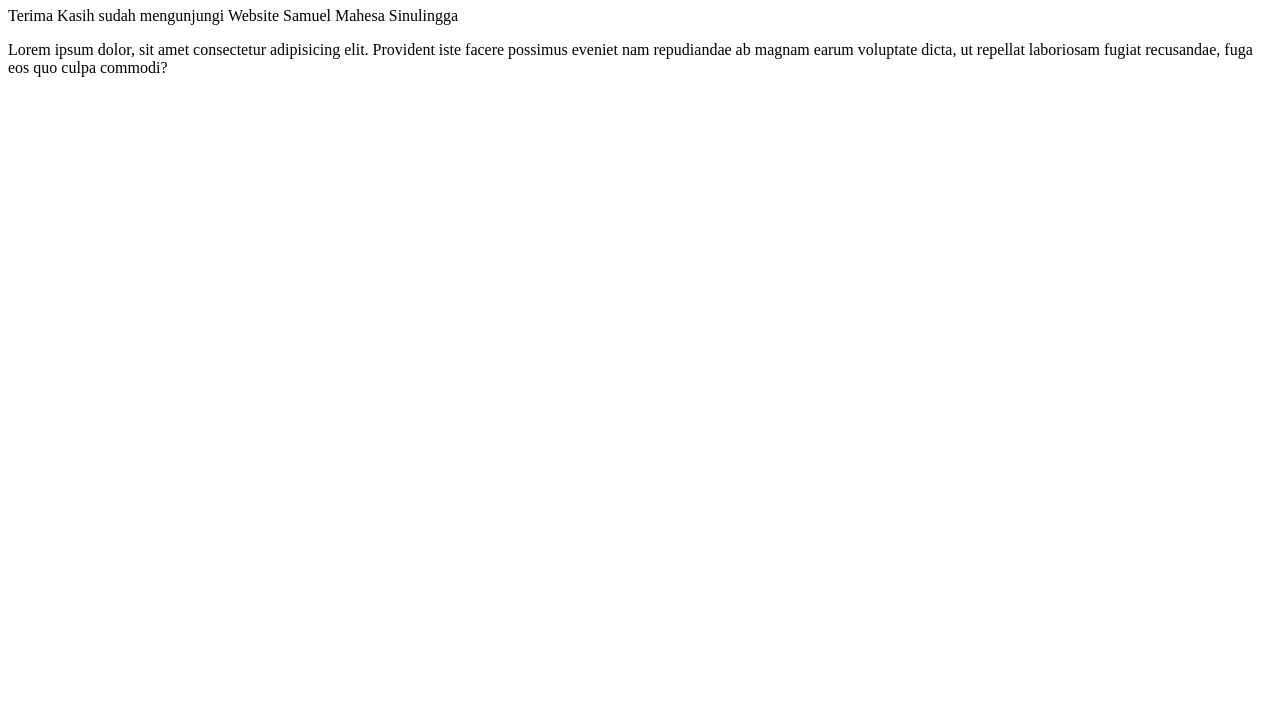
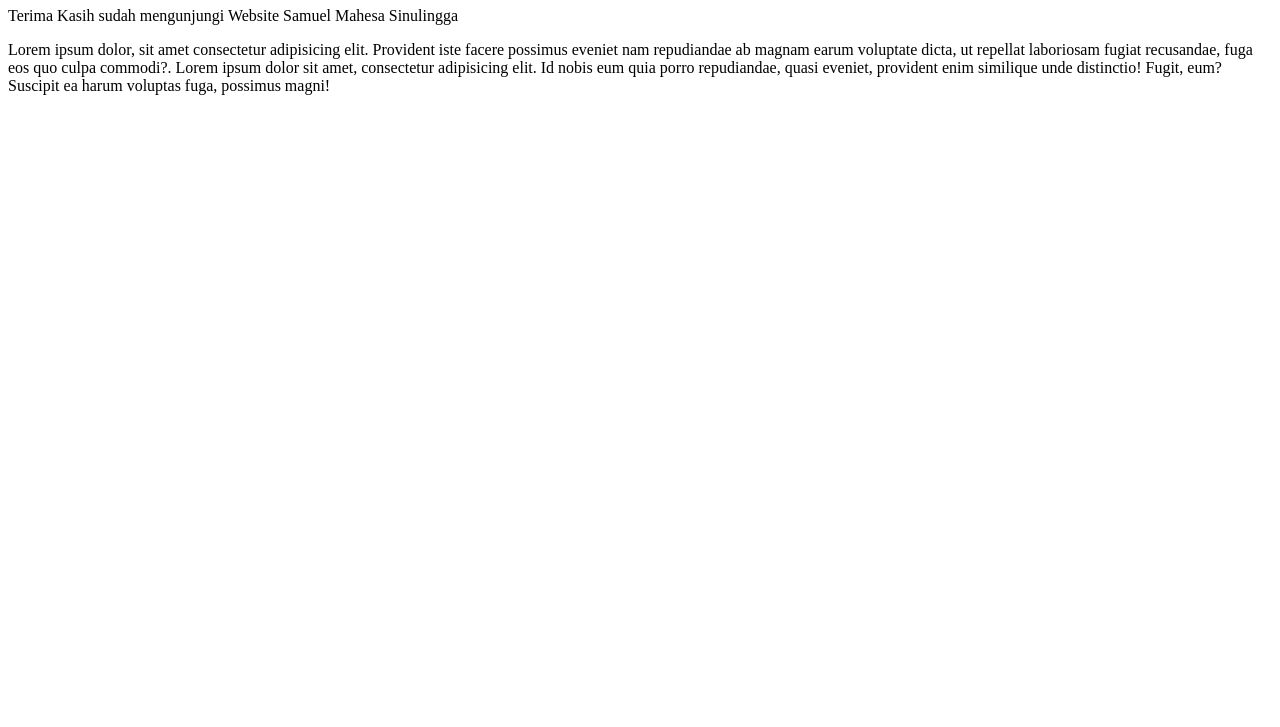
Before and after one commit to samuelmahesasinulingga/HTML-Sederhana, a plain HTML site: page latihan.html in a window 1280 px wide. Shown: the part 73-800 px from the top of the page. Drawn offline with Linux system fonts and the light colour scheme.

Commit message:
menambahkan kalimat

```diff
--- a/latihan.html
+++ b/latihan.html
@@ -6,6 +6,6 @@
 <body>
     <h1 style="color: orange;">Welcome to My Website Samuel Mahesa Sinulingga</h1>
     <p>Terima Kasih sudah mengunjungi Website Samuel Mahesa Sinulingga</p>
-    <p>Lorem ipsum dolor, sit amet consectetur adipisicing elit. Provident iste facere possimus eveniet nam repudiandae ab magnam earum voluptate dicta, ut repellat laboriosam fugiat recusandae, fuga eos quo culpa commodi?</p>
+    <p>Lorem ipsum dolor, sit amet consectetur adipisicing elit. Provident iste facere possimus eveniet nam repudiandae ab magnam earum voluptate dicta, ut repellat laboriosam fugiat recusandae, fuga eos quo culpa commodi?. Lorem ipsum dolor sit amet, consectetur adipisicing elit. Id nobis eum quia porro repudiandae, quasi eveniet, provident enim similique unde distinctio! Fugit, eum? Suscipit ea harum voluptas fuga, possimus magni!</p>
 </body>
 </html>
```
